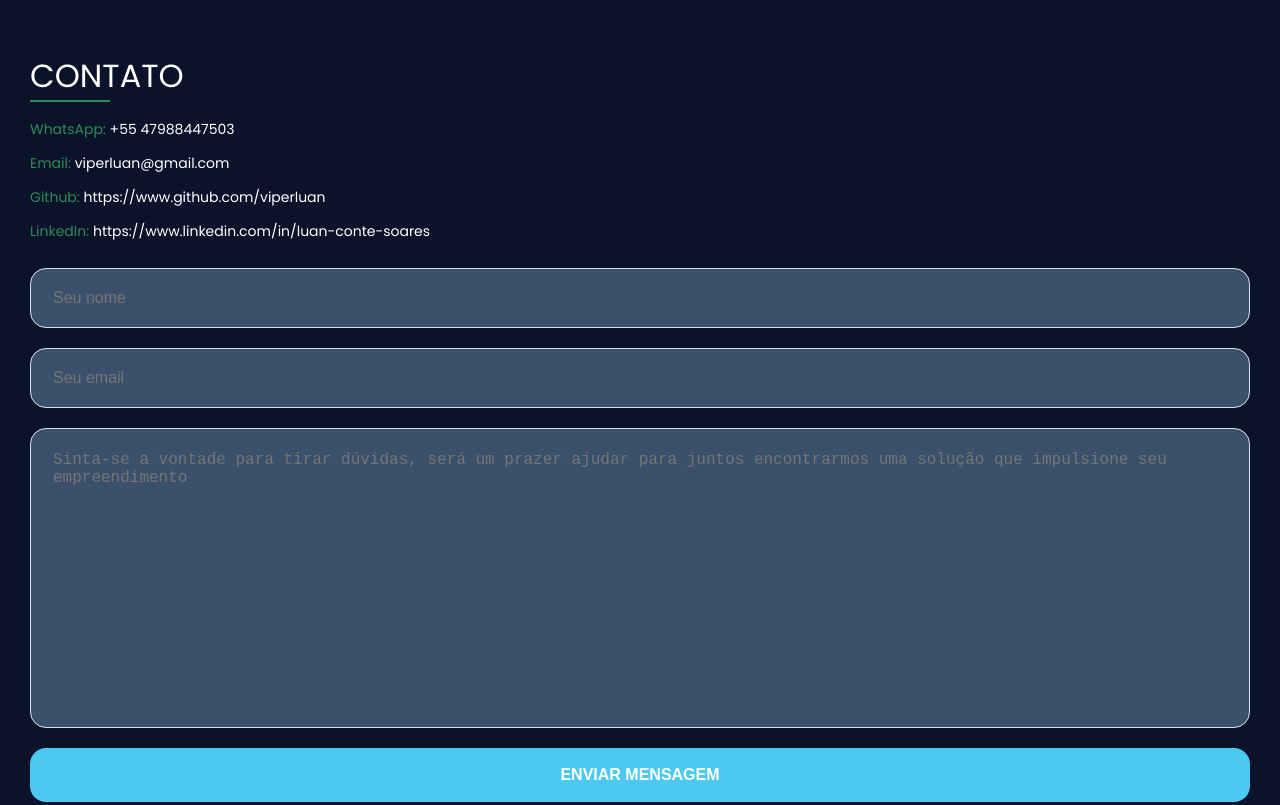
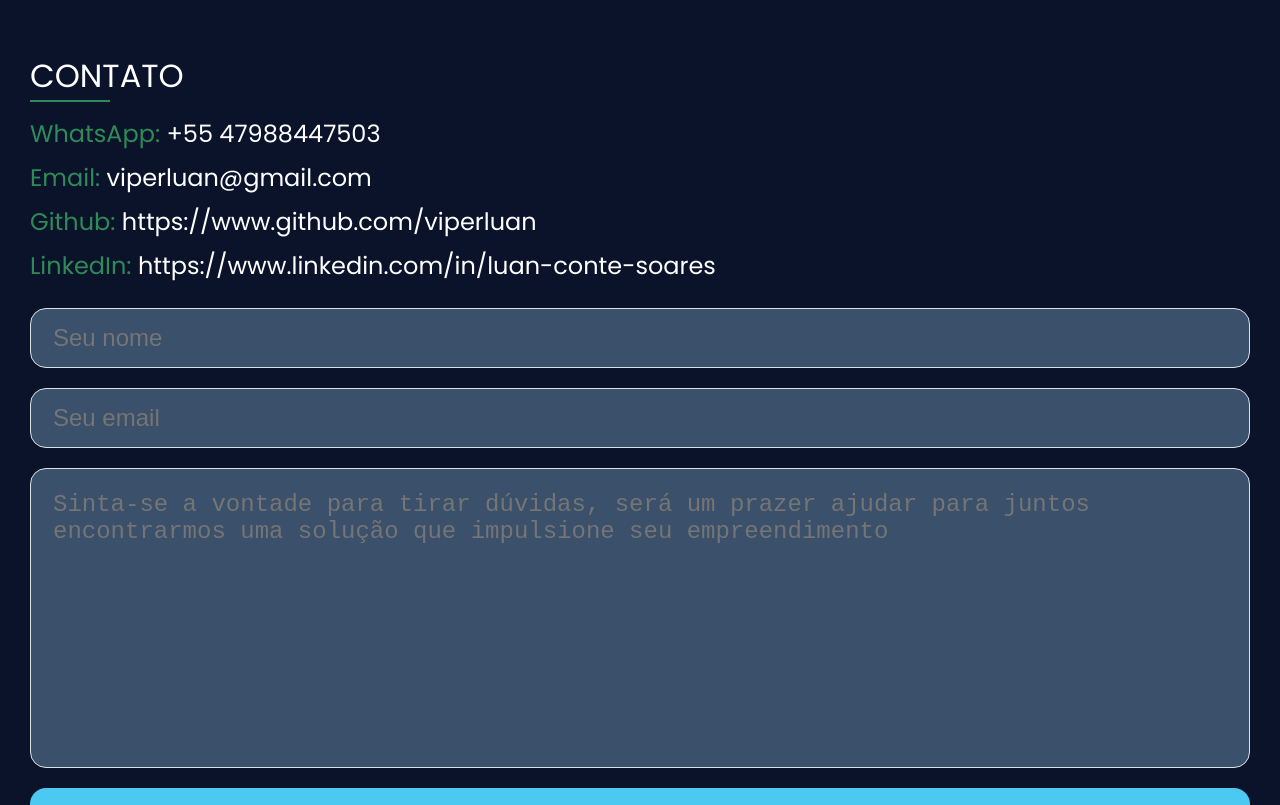
Before and after one commit to viperluan/portfolio, a React (Vite) app: page / in a window 1280 px wide. Shown: the part 3600-4405 px from the top of the page. Built offline with nearby package versions, Linux system fonts and the light colour scheme.

Commit message:
adiciona responsividade na section contact

```diff
--- a/src/components/layout/section/contact/index.tsx
+++ b/src/components/layout/section/contact/index.tsx
@@ -5,6 +5,7 @@ import { Title } from '~layout/title';
 const Contact = () => {
   return (
     <section id="contact" className="contact-container">
+      <div className="contact-content-container">
         <Title text="Contato" />
 
         <div className="social-media-container">
@@ -58,6 +59,7 @@ const Contact = () => {
           </div>
           <button className="send-message-button">Enviar mensagem</button>
         </div>
+      </div>
     </section>
   );
 };
--- a/src/components/layout/section/contact/styles.scss
+++ b/src/components/layout/section/contact/styles.scss
@@ -1,8 +1,16 @@
+@use "~/styles/breakpoints.scss" as *;
+
 @import "~/styles/variables.scss";
 
 .contact-container {
   background-color: $azulMarinho;
   padding: 50px 30px;
+
+  .contact-content-container {
+    @include lg {
+      max-width: 1280px;
+      margin: 0 auto;
+    }
 
     .social-media-container {
       margin-top: 20px;
@@ -12,6 +20,11 @@
         margin-bottom: 20px;
         text-decoration: none;
         font-size: 14px;
+        width: fit-content;
+
+        @include lg {
+          font-size: 24px;
+        }
 
         p {
           color: $brancoPuro;
@@ -83,6 +96,10 @@
         width: 100%;
         height: 100%;
         color: $brancoPuro;
+
+        @include lg {
+          font-size: 24px;
+        }
       }
 
       .send-message-button {
@@ -103,6 +120,11 @@
         &:hover {
           transform: scale(1.05);
         }
+
+        @include lg {
+          font-size: 24px;
         }
       }
     }
+  }
+}
```
Lines whose indentation alone changed are shown as unchanged.
